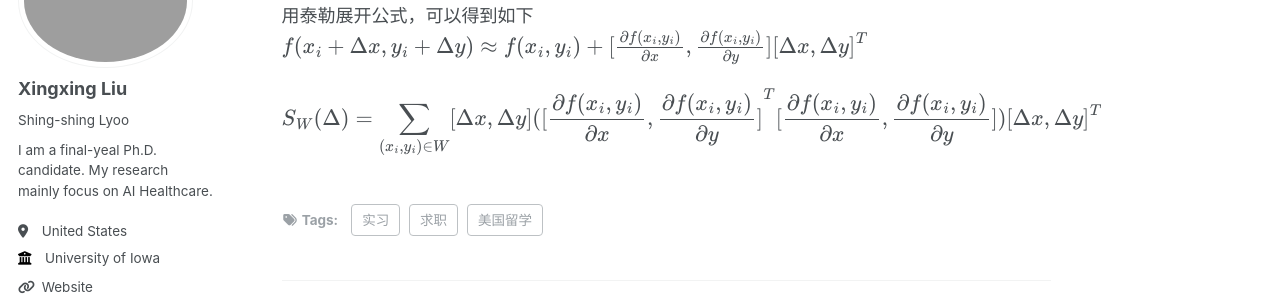
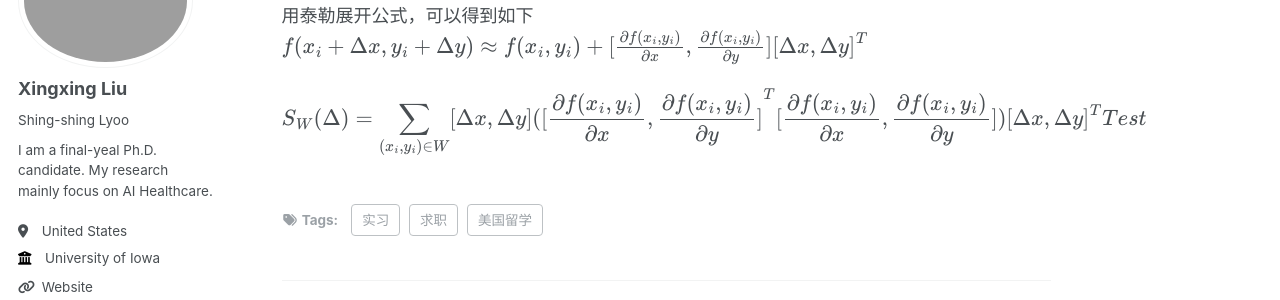
Before and after one commit to xxliu1996/xxliu1996.github.io, a Jekyll site: the page built from _posts/2023-03-05-blog-post_harris-corner-detection.md, in a window 1280 px wide and 900 px high, scrolled down 949 px. Shown: the part 172-472 px from the top of the window. Built offline with Jekyll 4.4.1, drawn with Linux system fonts in a browser that asks for light colours; some web fonts are replaced.

Commit message:
update the post of harris corner detection

```diff
--- a/_posts/2023-03-05-blog-post_harris-corner-detection.md
+++ b/_posts/2023-03-05-blog-post_harris-corner-detection.md
@@ -24,4 +24,4 @@
 用泰勒展开公式，可以得到如下
 $$f(x_i + \Delta x, y_i + \Delta y) \approx f(x_i, y_i) + [\frac{\partial{f(x_i, y_i)}}{\partial{x}} ,\frac{\partial{f(x_i, y_i)}}{\partial{y}}]{[\Delta x , \Delta y]}^{T}$$
 
-$$S_{W}(\Delta) = \sum_{(x_i, y_i) \in W}^{}[\Delta x, \Delta y]({[\frac{\partial{f(x_i, y_i)}}{\partial{x}} ,\frac{\partial{f(x_i, y_i)}}{\partial{y}}]}^{T}[\frac{\partial{f(x_i, y_i)}}{\partial{x}} ,\frac{\partial{f(x_i, y_i)}}{\partial{y}}]){[\Delta x , \Delta y]}^{T}$$
+$$S_{W}(\Delta) = \sum_{(x_i, y_i) \in W}^{}[\Delta x, \Delta y]({[\frac{\partial{f(x_i, y_i)}}{\partial{x}} ,\frac{\partial{f(x_i, y_i)}}{\partial{y}}]}^{T}[\frac{\partial{f(x_i, y_i)}}{\partial{x}} ,\frac{\partial{f(x_i, y_i)}}{\partial{y}}]){[\Delta x , \Delta y]}^{T} \\ Test$$
```
